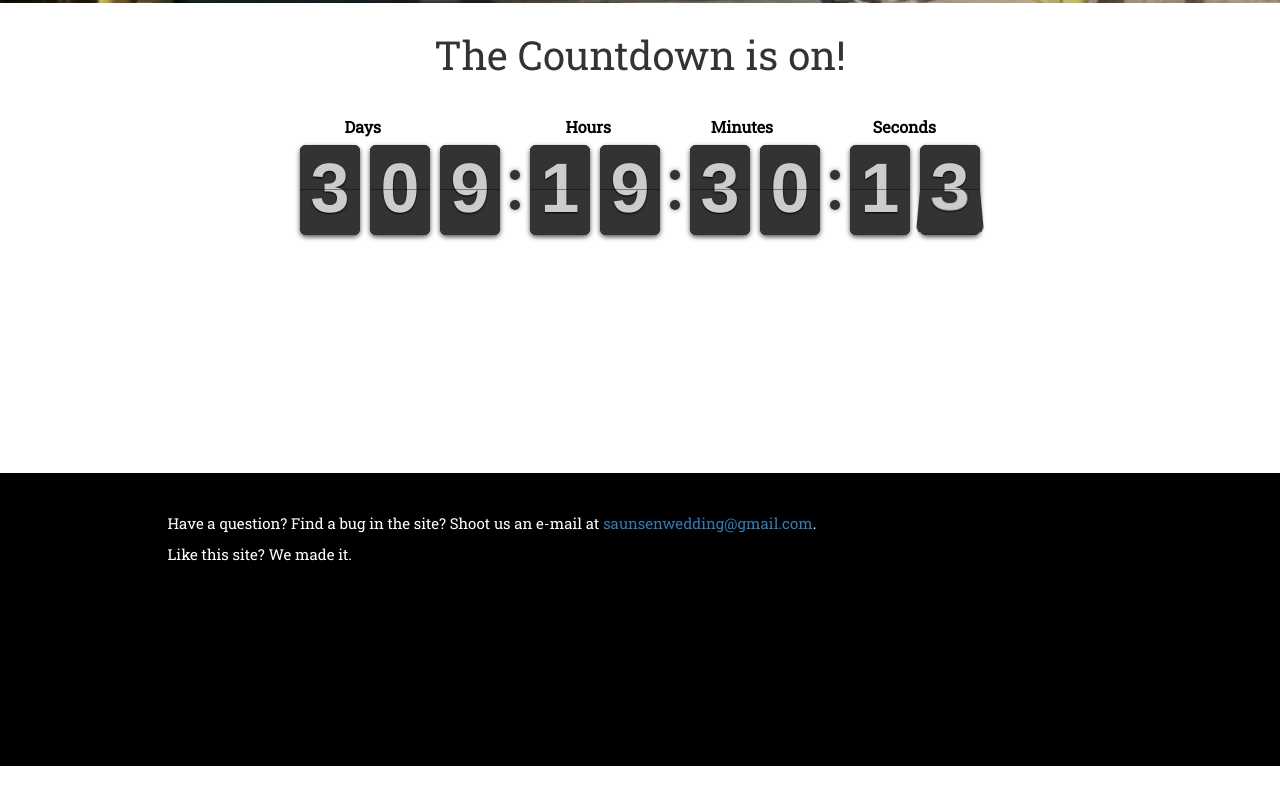
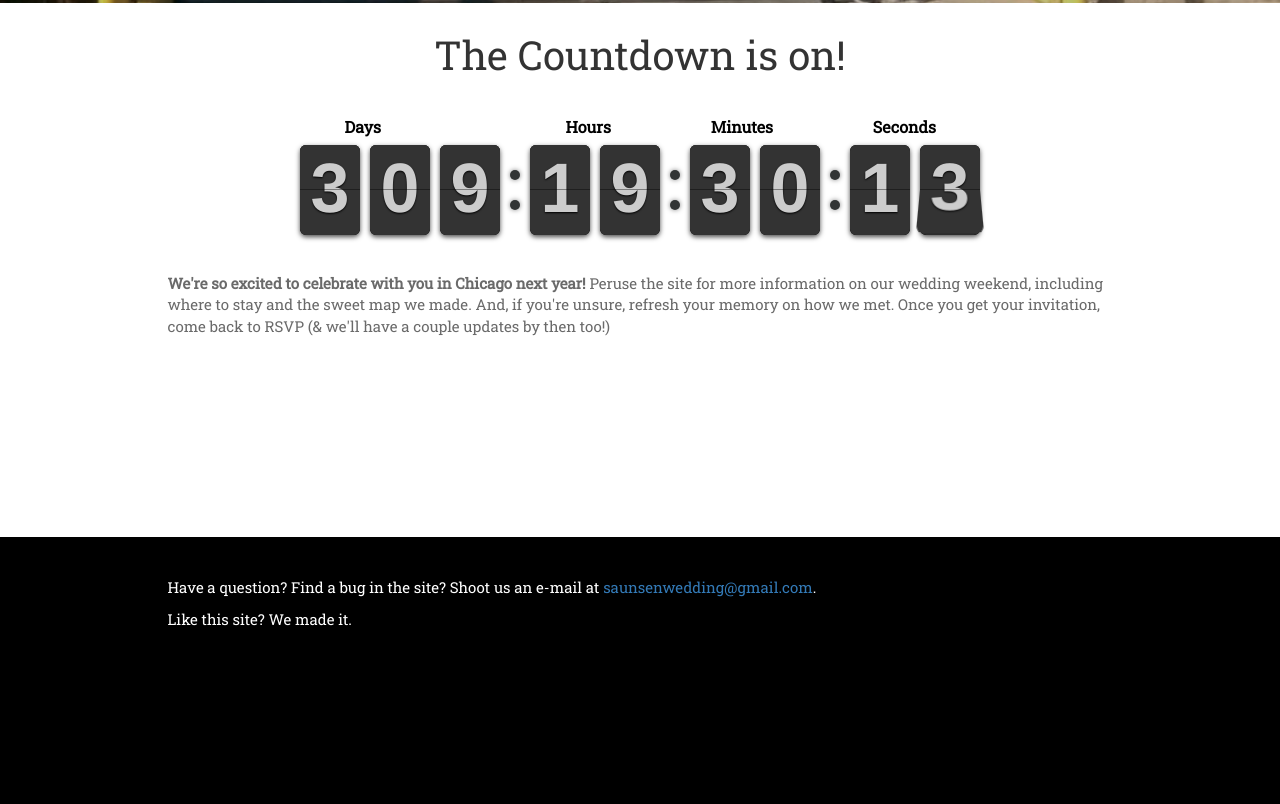
Before and after one commit to gsauns/bootus, a plain HTML site: page index.html in a window 1280 px wide. Shown: the part 697-1501 px from the top of the page. Before the commit the page ends 1463 px from the top, so only its background shows below. Drawn offline with Linux system fonts and the light colour scheme.

Commit message:
changed index copy

```diff
--- a/index.html
+++ b/index.html
@@ -109,6 +109,11 @@
                 </div>
             </div>
         </div>
+        <div class="row">
+            <div class="col-md-offset-1 col-md-10 col-xs-12">
+                <strong>We're so excited to celebrate with you in Chicago next year!</strong> Peruse the site for more information on our wedding weekend, including where to stay and the sweet map we made. And, if you're unsure, refresh your memory on how we met. Once you get your invitation, come back to RSVP (&amp; we'll have a couple updates by then too!)
+            </div>
+        </div>
     </div>
     <!-- End Content -->
 
```
